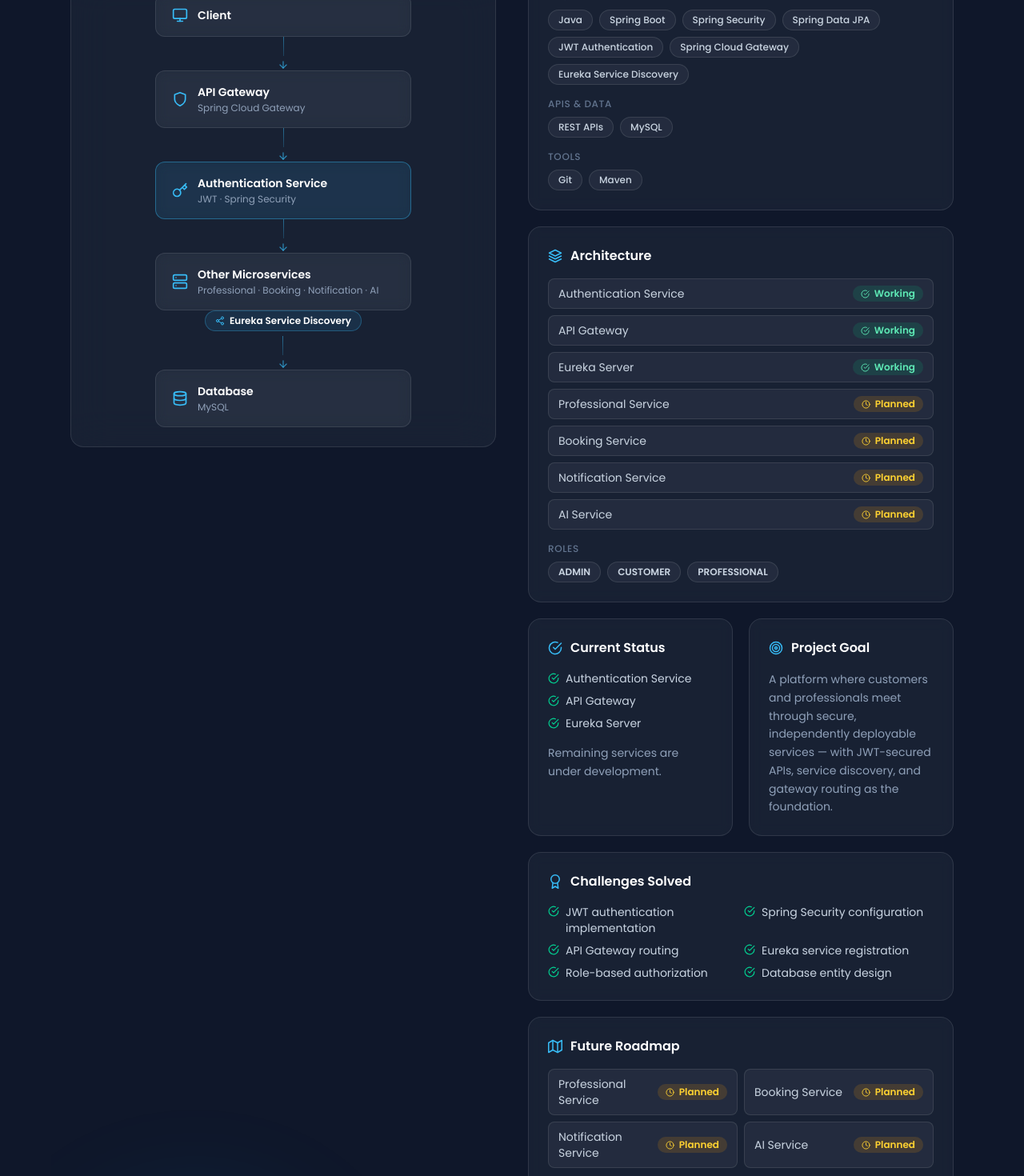
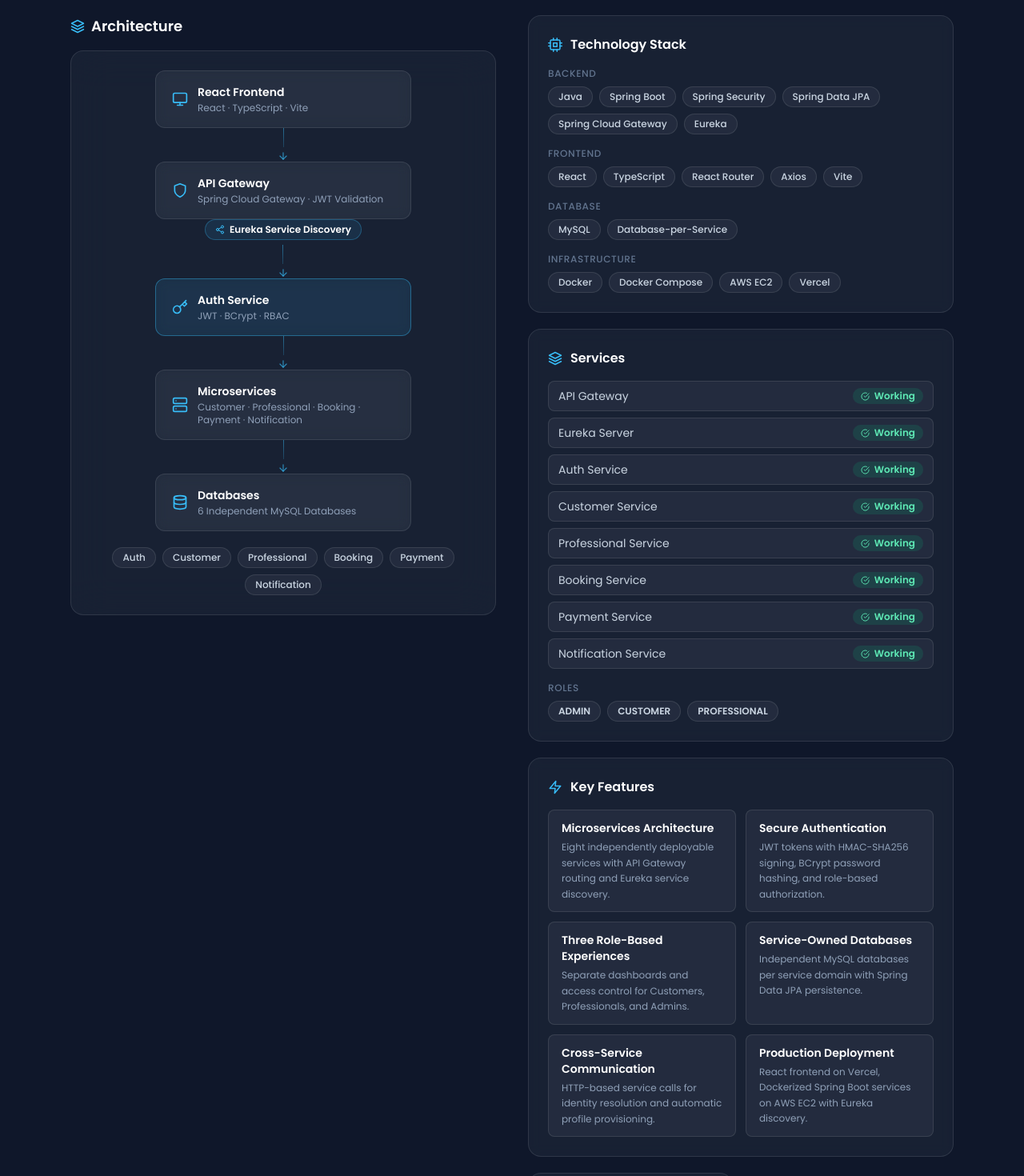
Before and after one commit to Adithya-vajrala/Portfolio, a React (Vite) app: page / in a window 1280 px wide. Shown: the part 5380-6850 px from the top of the page at 80% size. Built offline with nearby package versions, Linux system fonts and the light colour scheme.

Commit message:
feat(portfolio): update SkillBridge to reflect completed microservices architecture
Replace outdated SkillBridge portfolio content with accurate
representation of all 8 implemented services, updated architecture
diagram, technology stack, and production deployment details.

```diff
--- a/src/components/sections/ArchitectureDiagram.tsx
+++ b/src/components/sections/ArchitectureDiagram.tsx
@@ -19,20 +19,24 @@
 }
 
 const NODES: DiagramNode[] = [
-  { Icon: FiMonitor, title: 'Client' },
-  { Icon: FiShield, title: 'API Gateway', subtitle: 'Spring Cloud Gateway' },
-  {
-    Icon: FiKey,
-    title: 'Authentication Service',
-    subtitle: 'JWT · Spring Security',
-    accent: true,
-  },
+  { Icon: FiMonitor, title: 'React Frontend', subtitle: 'React · TypeScript · Vite' },
+  { Icon: FiShield, title: 'API Gateway', subtitle: 'Spring Cloud Gateway · JWT Validation' },
+  { Icon: FiKey, title: 'Auth Service', subtitle: 'JWT · BCrypt · RBAC', accent: true },
   {
     Icon: FiServer,
-    title: 'Other Microservices',
-    subtitle: 'Professional · Booking · Notification · AI',
+    title: 'Microservices',
+    subtitle: 'Customer · Professional · Booking · Payment · Notification',
   },
-  { Icon: FiDatabase, title: 'Database', subtitle: 'MySQL' },
+  { Icon: FiDatabase, title: 'Databases', subtitle: '6 Independent MySQL Databases' },
+]
+
+const SERVICES_LIST = [
+  'Auth',
+  'Customer',
+  'Professional',
+  'Booking',
+  'Payment',
+  'Notification',
 ]
 
 export default function ArchitectureDiagram() {
@@ -63,7 +67,7 @@
 
             {index < NODES.length - 1 && (
               <div className="flex flex-col items-center">
-                {index === 3 && (
+                {index === 1 && (
                   <span className="mb-1.5 inline-flex items-center gap-1.5 rounded-full border border-brand/30 bg-brand/10 px-3 py-1 text-xs font-semibold text-white">
                     <FiShare2 size={12} className="text-brand" />
                     Eureka Service Discovery
@@ -79,6 +83,18 @@
           </Fragment>
         ))}
       </div>
+
+      {/* Service list */}
+      <div className="mt-5 flex flex-wrap justify-center gap-2">
+        {SERVICES_LIST.map((service) => (
+          <span
+            key={service}
+            className="rounded-full border border-white/10 bg-white/5 px-3 py-1 text-xs font-medium text-slate-300"
+          >
+            {service}
+          </span>
+        ))}
+      </div>
     </div>
   )
 }
--- a/src/components/sections/FeaturedProjectSection.tsx
+++ b/src/components/sections/FeaturedProjectSection.tsx
@@ -4,13 +4,12 @@
 import {
   FiAward,
   FiCheckCircle,
-  FiClock,
   FiCpu,
   FiExternalLink,
   FiGithub,
   FiLayers,
-  FiMap,
   FiTarget,
+  FiZap,
 } from 'react-icons/fi'
 
 import { fadeInUp, staggerContainer } from '@/animations'
@@ -28,47 +27,76 @@
       'Spring Boot',
       'Spring Security',
       'Spring Data JPA',
-      'JWT Authentication',
       'Spring Cloud Gateway',
-      'Eureka Service Discovery',
+      'Eureka',
     ],
   },
-  { label: 'APIs & Data', items: ['REST APIs', 'MySQL'] },
-  { label: 'Tools', items: ['Git', 'Maven'] },
+  {
+    label: 'Frontend',
+    items: ['React', 'TypeScript', 'React Router', 'Axios', 'Vite'],
+  },
+  { label: 'Database', items: ['MySQL', 'Database-per-Service'] },
+  {
+    label: 'Infrastructure',
+    items: ['Docker', 'Docker Compose', 'AWS EC2', 'Vercel'],
+  },
 ]
 
 const SERVICES = [
-  { name: 'Authentication Service', status: 'Working' },
   { name: 'API Gateway', status: 'Working' },
   { name: 'Eureka Server', status: 'Working' },
-  { name: 'Professional Service', status: 'Planned' },
-  { name: 'Booking Service', status: 'Planned' },
-  { name: 'Notification Service', status: 'Planned' },
-  { name: 'AI Service', status: 'Planned' },
+  { name: 'Auth Service', status: 'Working' },
+  { name: 'Customer Service', status: 'Working' },
+  { name: 'Professional Service', status: 'Working' },
+  { name: 'Booking Service', status: 'Working' },
+  { name: 'Payment Service', status: 'Working' },
+  { name: 'Notification Service', status: 'Working' },
 ] as const
 
 const ROLES = ['ADMIN', 'CUSTOMER', 'PROFESSIONAL']
 
-const WORKING_SERVICES = [
-  'Authentication Service',
-  'API Gateway',
-  'Eureka Server',
+const FEATURES = [
+  {
+    title: 'Microservices Architecture',
+    description:
+      'Eight independently deployable services with API Gateway routing and Eureka service discovery.',
+  },
+  {
+    title: 'Secure Authentication',
+    description:
+      'JWT tokens with HMAC-SHA256 signing, BCrypt password hashing, and role-based authorization.',
+  },
+  {
+    title: 'Three Role-Based Experiences',
+    description:
+      'Separate dashboards and access control for Customers, Professionals, and Admins.',
+  },
+  {
+    title: 'Service-Owned Databases',
+    description:
+      'Independent MySQL databases per service domain with Spring Data JPA persistence.',
+  },
+  {
+    title: 'Cross-Service Communication',
+    description:
+      'HTTP-based service calls for identity resolution and automatic profile provisioning.',
+  },
+  {
+    title: 'Production Deployment',
+    description:
+      'React frontend on Vercel, Dockerized Spring Boot services on AWS EC2 with Eureka discovery.',
+  },
 ]
 
-const CHALLENGES = [
-  'JWT authentication implementation',
-  'Spring Security configuration',
-  'API Gateway routing',
-  'Eureka service registration',
-  'Role-based authorization',
-  'Database entity design',
-]
-
-const ROADMAP = [
-  'Professional Service',
-  'Booking Service',
-  'Notification Service',
-  'AI Service',
+const HIGHLIGHTS = [
+  'JWT validation at API Gateway with role extraction',
+  'Spring Security configuration across 7 services',
+  'Eureka service registration and discovery',
+  'Database-per-service architecture with 6 MySQL databases',
+  'Cross-service identity resolution via HTTP clients',
+  'Automatic customer and professional provisioning on registration',
+  'Booking status state machine with transition validation',
+  'CORS configuration for production Vercel frontend',
 ]
 
 interface DetailCardProps {
@@ -142,7 +170,7 @@
         className="mt-4 text-2xl font-bold sm:text-3xl"
       >
         <span className="bg-gradient-to-r from-brand to-sky-400 bg-clip-text text-transparent">
-          SkillBridge
+          SkillBridge — Full-Stack Service Marketplace
         </span>
       </motion.h3>
       <motion.p
@@ -152,10 +180,10 @@
         viewport={SECTION_VIEWPORT}
         className="mt-4 max-w-2xl leading-relaxed text-slate-400"
       >
-        A microservices platform that connects customers with professionals. It
-        demonstrates how I approach backend architecture — JWT-secured
-        services, service discovery with Eureka, gateway routing, and clean
-        domain separation across the Spring ecosystem.
+        A full-stack service marketplace connecting customers with professionals,
+        built with Spring Boot microservices on the backend and React on the
+        frontend. Features JWT-secured authentication, role-based access control,
+        service discovery, and production deployment.
       </motion.p>
 
       {/* Buttons */}
@@ -190,13 +218,6 @@
         >
           <FiLayers size={16} className="text-brand" />
           Architecture
-        </a>
-        <a
-          href="#skillbridge-roadmap"
-          className="group inline-flex items-center gap-2 rounded-full border border-white/15 bg-white/5 px-6 py-3 text-sm font-semibold text-white backdrop-blur transition-all duration-300 hover:-translate-y-0.5 hover:border-brand/60 hover:bg-white/10 focus-visible:outline-2 focus-visible:outline-offset-2 focus-visible:outline-brand"
-        >
-          <FiMap size={16} className="text-brand" />
-          Future Roadmap
         </a>
       </motion.div>
 
@@ -248,7 +269,7 @@
             </div>
           </DetailCard>
 
-          <DetailCard Icon={FiLayers} title="Architecture" className="sm:col-span-2">
+          <DetailCard Icon={FiLayers} title="Services" className="sm:col-span-2">
             <ul className="space-y-2">
               {SERVICES.map((service) => (
                 <li
@@ -256,20 +277,9 @@
                   className="flex items-center justify-between gap-3 rounded-lg border border-white/10 bg-white/5 px-3 py-2 text-sm"
                 >
                   <span className="text-slate-300">{service.name}</span>
-                  <span
-                    className={cn(
-                      'inline-flex shrink-0 items-center gap-1.5 rounded-full px-2.5 py-0.5 text-xs font-semibold',
-                      service.status === 'Working'
-                        ? 'bg-emerald-500/15 text-emerald-300'
-                        : 'bg-amber-500/15 text-amber-300',
-                    )}
-                  >
-                    {service.status === 'Working' ? (
-                      <FiCheckCircle size={11} />
-                    ) : (
-                      <FiClock size={11} />
-                    )}
-                    {service.status}
+                  <span className="inline-flex shrink-0 items-center gap-1.5 rounded-full bg-emerald-500/15 px-2.5 py-0.5 text-xs font-semibold text-emerald-300">
+                    <FiCheckCircle size={11} />
+                    Working
                   </span>
                 </li>
               ))}
@@ -291,69 +301,56 @@
             </div>
           </DetailCard>
 
-          <DetailCard Icon={FiCheckCircle} title="Current Status">
-            <ul className="space-y-2">
-              {WORKING_SERVICES.map((service) => (
-                <li
-                  key={service}
-                  className="flex items-center gap-2 text-sm text-slate-300"
-                >
-                  <FiCheckCircle size={14} className="shrink-0 text-emerald-400" />
-                  {service}
-                </li>
+          <DetailCard Icon={FiZap} title="Key Features" className="sm:col-span-2">
+            <div className="grid gap-3 sm:grid-cols-2">
+              {FEATURES.map((feature) => (
+                <div key={feature.title} className="rounded-lg border border-white/10 bg-white/5 px-4 py-3">
+                  <h5 className="text-sm font-semibold text-white">{feature.title}</h5>
+                  <p className="mt-1 text-xs leading-relaxed text-slate-400">
+                    {feature.description}
+                  </p>
+                </div>
               ))}
-            </ul>
-            <p className="mt-4 text-sm leading-relaxed text-slate-400">
-              Remaining services are under development.
-            </p>
+            </div>
           </DetailCard>
 
-          <DetailCard Icon={FiTarget} title="Project Goal">
-            <p className="text-sm leading-relaxed text-slate-400">
-              A platform where customers and professionals meet through secure,
-              independently deployable services — with JWT-secured APIs,
-              service discovery, and gateway routing as the foundation.
-            </p>
+          <DetailCard Icon={FiTarget} title="Deployment">
+            <ul className="space-y-2 text-sm text-slate-300">
+              <li className="flex items-start gap-2">
+                <FiCheckCircle size={14} className="mt-0.5 shrink-0 text-emerald-400" />
+                <span>Frontend on <strong className="text-white">Vercel</strong></span>
+              </li>
+              <li className="flex items-start gap-2">
+                <FiCheckCircle size={14} className="mt-0.5 shrink-0 text-emerald-400" />
+                <span>Backend on <strong className="text-white">AWS EC2</strong></span>
+              </li>
+              <li className="flex items-start gap-2">
+                <FiCheckCircle size={14} className="mt-0.5 shrink-0 text-emerald-400" />
+                <span><strong className="text-white">Docker</strong> containerized</span>
+              </li>
+              <li className="flex items-start gap-2">
+                <FiCheckCircle size={14} className="mt-0.5 shrink-0 text-emerald-400" />
+                <span><strong className="text-white">Eureka</strong> service discovery</span>
+              </li>
+            </ul>
           </DetailCard>
 
           <DetailCard
             Icon={FiAward}
-            title="Challenges Solved"
+            title="Technical Highlights"
             className="sm:col-span-2"
           >
             <ul className="grid gap-2 sm:grid-cols-2">
-              {CHALLENGES.map((challenge) => (
+              {HIGHLIGHTS.map((highlight) => (
                 <li
-                  key={challenge}
+                  key={highlight}
                   className="flex items-start gap-2 text-sm text-slate-300"
                 >
                   <FiCheckCircle
                     size={14}
                     className="mt-0.5 shrink-0 text-emerald-400"
                   />
-                  {challenge}
-                </li>
-              ))}
-            </ul>
-          </DetailCard>
-
-          <DetailCard
-            Icon={FiMap}
-            title="Future Roadmap"
-            id="skillbridge-roadmap"
-            className="scroll-mt-24 sm:col-span-2"
-          >
-            <ul className="grid gap-2 sm:grid-cols-2">
-              {ROADMAP.map((service) => (
-                <li
-                  key={service}
-                  className="flex items-center justify-between gap-3 rounded-lg border border-white/10 bg-white/5 px-3 py-2 text-sm"
-                >
-                  <span className="text-slate-300">{service}</span>
-                  <span className="inline-flex shrink-0 items-center gap-1.5 rounded-full bg-amber-500/15 px-2.5 py-0.5 text-xs font-semibold text-amber-300">
-                    <FiClock size={11} />
-                    Planned
-                  </span>
+                  {highlight}
                 </li>
               ))}
             </ul>
--- a/src/data/index.ts
+++ b/src/data/index.ts
@@ -110,9 +110,9 @@
 export const PROJECTS_GALLERY: GalleryProject[] = [
   {
     id: 'skillbridge',
-    title: 'SkillBridge',
+    title: 'SkillBridge — Full-Stack Service Marketplace',
     description:
-      'A full-stack service marketplace connecting customers with professionals — built with Spring Boot microservices, JWT auth, and a React frontend.',
+      'A full-stack service marketplace connecting customers with professionals, built with Spring Boot microservices and React, featuring JWT-secured authentication, role-based access control, service discovery, and production deployment.',
     anchor: '#featured-project',
     statusLabel: 'Completed',
     statusTone: 'emerald',
@@ -120,10 +120,12 @@
     tech: [
       'Java',
       'Spring Boot',
-      'Spring Security',
-      'JWT',
-      'Spring Cloud Gateway',
-      'Eureka',
+      'React',
+      'TypeScript',
+      'MySQL',
+      'Docker',
+      'AWS EC2',
+      'Vercel',
     ],
     github: PROJECT_LINKS.skillbridge.github,
     liveDemo: PROJECT_LINKS.skillbridge.liveDemo,
```
